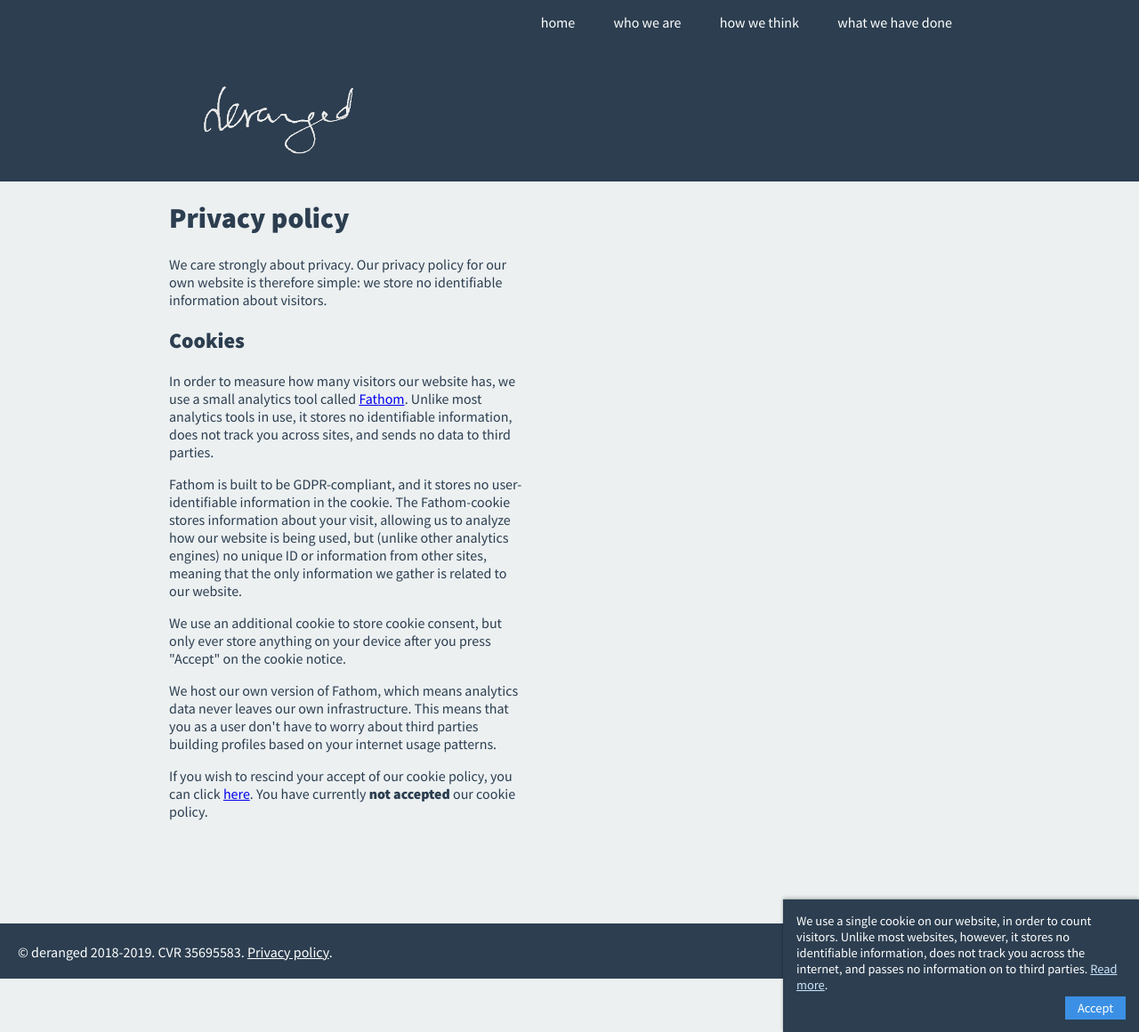
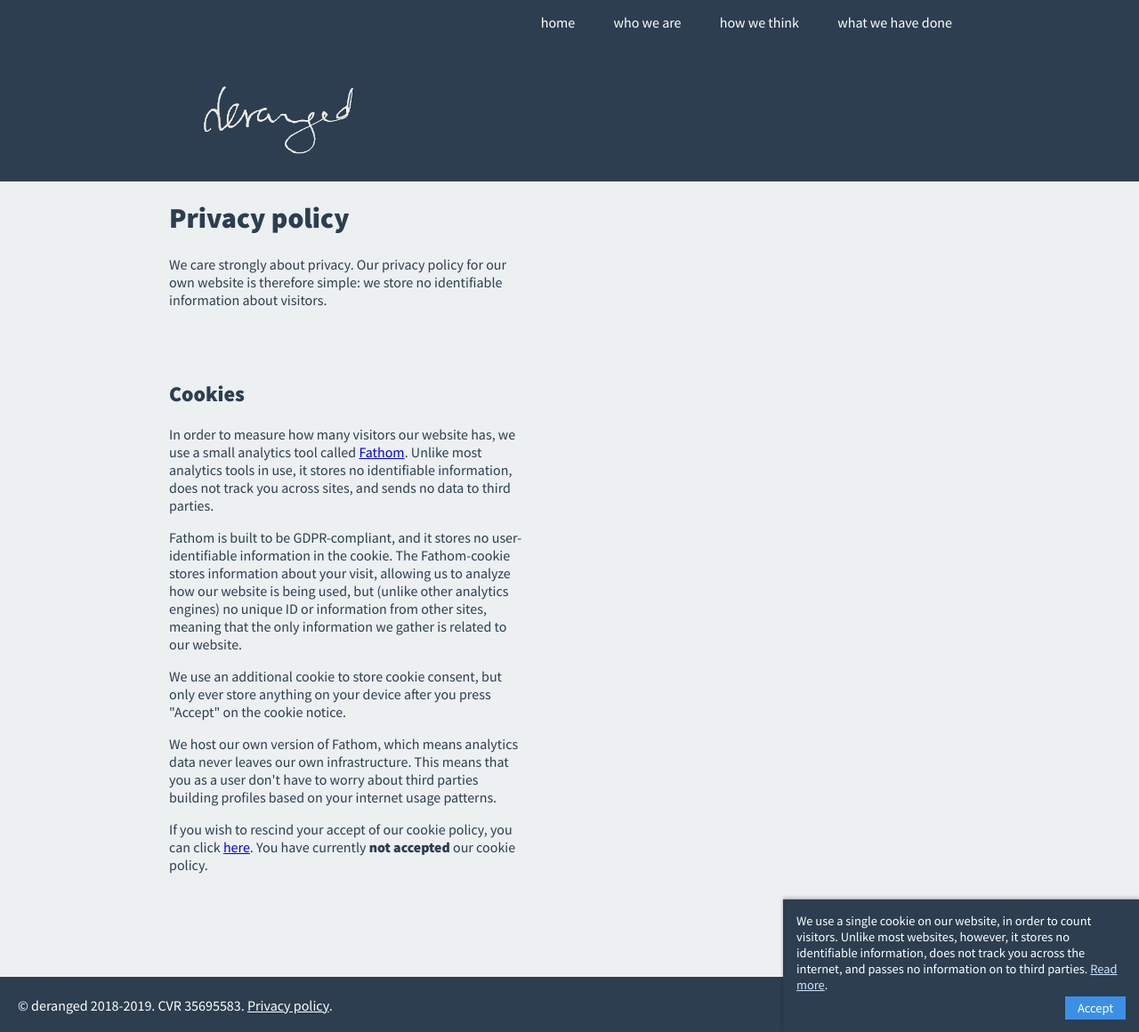
Before and after one commit to derangeddk/deranged.dk, a Jekyll site: the page built from privacy/index.html, in a window 1280 px wide and 1160 px high. Shown: the whole window at 89% size. Built offline with Jekyll 4.4.1, drawn with Linux system fonts in a browser that asks for light colours.

Commit message:
Make sure "cookies" header is visible when going to anchor

```diff
--- a/privacy/index.html
+++ b/privacy/index.html
@@ -6,6 +6,9 @@ title: 'privacy policy / deranged'
 <style scoped>
     .container > p {
         max-width: 400px;
+    }
+    .container > h2 {
+        padding-top: 2.5em;
     }
 </style>
 <div class="container">
```
